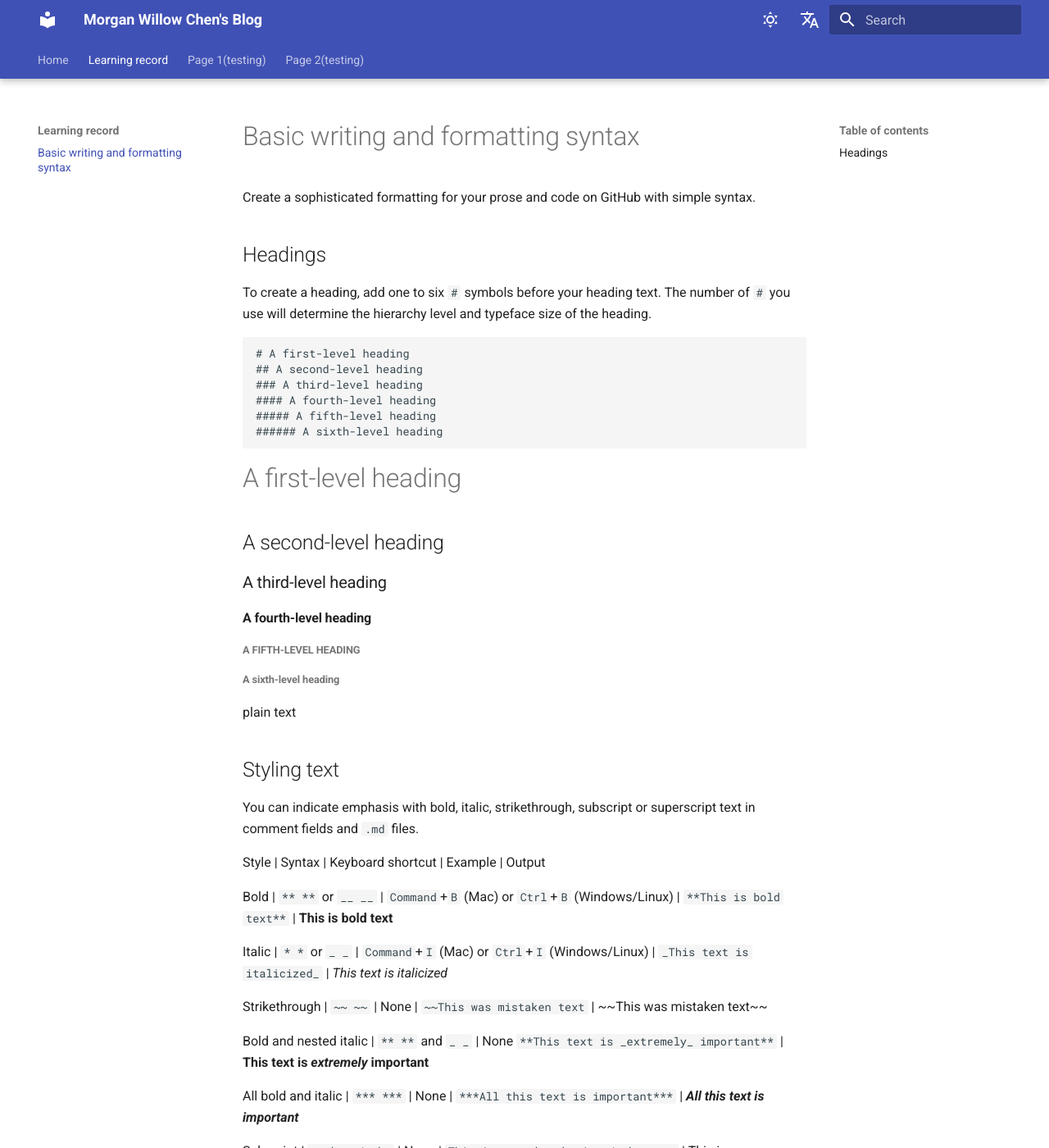
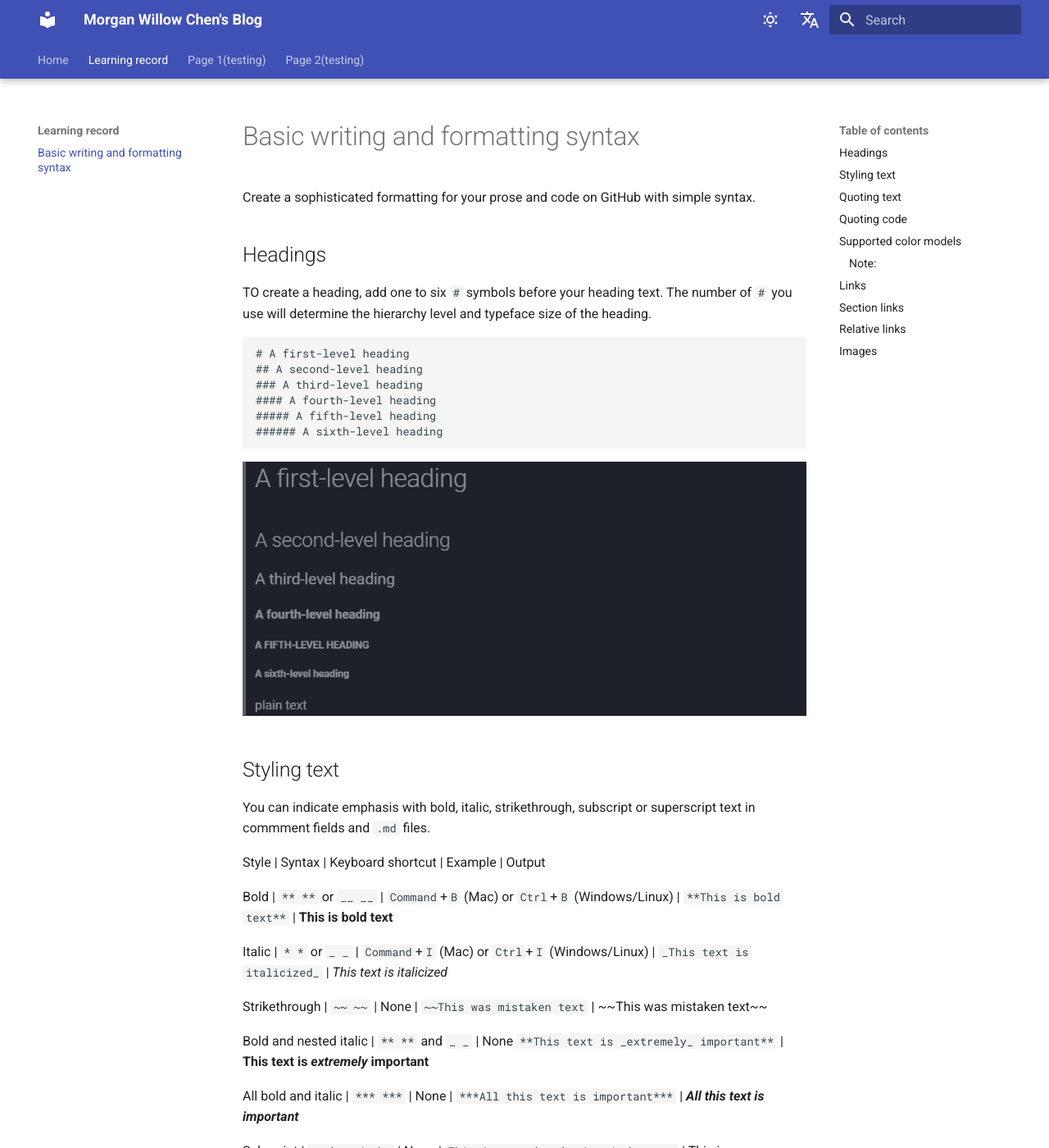
Before and after one commit to cmw15004431816/cmw15004431816.github.io, an MkDocs documentation site: the page built from docs/learning-record/markdown.md, in a window 1280 px wide and 1400 px high. Shown: the whole window at 82% size. Built offline with MkDocs 1.6.1 and Material for MkDocs 9.7.7, drawn with Linux system fonts in a browser that asks for light colours; emoji names are drawn with the system emoji font; comment, search, counter and statistics services are not loaded; some of the changed text lies outside the part shown.

Commit message:
Add files via upload

````diff
--- a/docs/learning-record/markdown.md
+++ b/docs/learning-record/markdown.md
@@ -4,7 +4,7 @@
 
 ## Headings
 
-To create a heading, add one to six `#` symbols before your heading text. The number of `#` you use will determine the hierarchy level and typeface size of the heading.
+TO create a heading, add one to six `#` symbols before your heading text. The number of `#` you use will determine the hierarchy level and typeface size of the heading.
 
 ```
 # A first-level heading
@@ -14,24 +14,11 @@
 ##### A fifth-level heading
 ###### A sixth-level heading
 ```
-
-# A first-level heading
-
-## A second-level heading
-
-### A third-level heading
-
-#### A fourth-level heading
-
-##### A fifth-level heading
-
-###### A sixth-level heading
-
-plain text
+![img](../img/1.png)
 
 ## Styling text
 
-You can indicate emphasis with bold, italic, strikethrough, subscript or superscript text in comment fields and `.md` files.
+You can indicate emphasis with bold, italic, strikethrough, subscript or superscript text in commment fields and `.md` files.
 
 Style | Syntax | Keyboard shortcut | Example | Output
 
@@ -173,3 +160,12 @@
 To be continued...
 
 Last updated 07/02/2024
+
+```C
+#include<stdio.h>
+int main(void)
+{
+    printf("Hello, world!\n");
+    return 0;
+}
+```
````
Also changed, not shown: other parts of docs/learning-record/markdown.md (+1 -1 lines).
